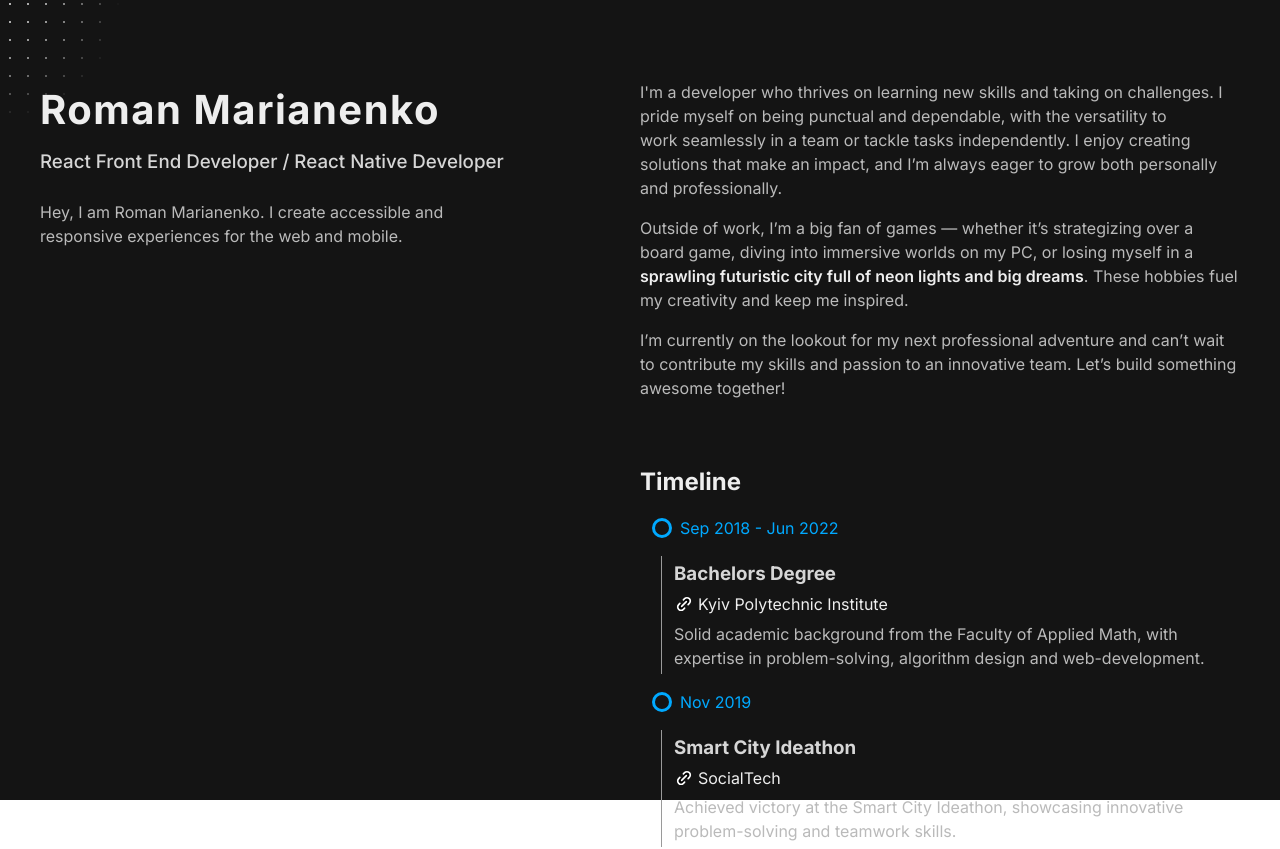
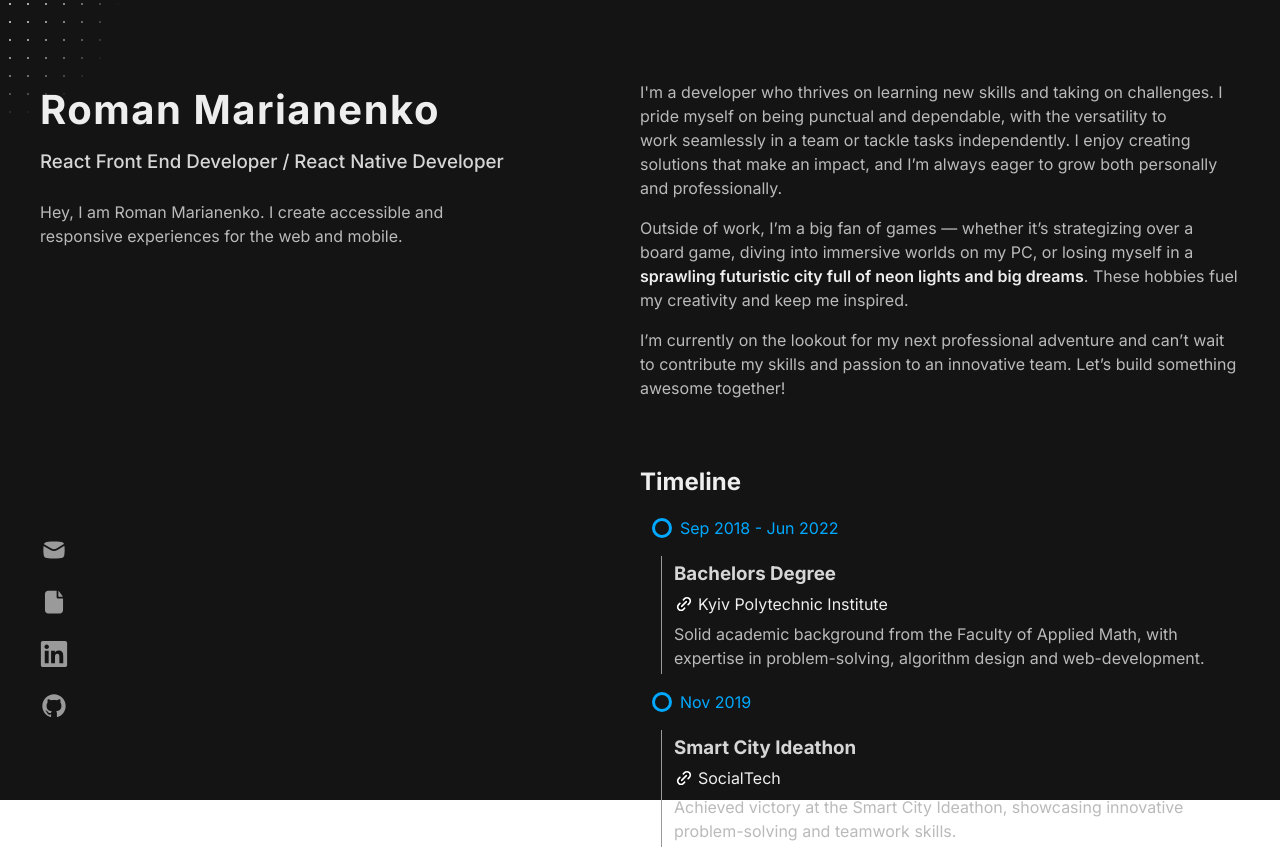
Before and after one commit to kpimarianenko/homepage, a React (Vite) app: page / in a window 1280 px wide. Shown: the top 849 px of the page. Built offline with nearby package versions, Linux system fonts and the light colour scheme; a web font is replaced by a local one.

Commit message:
links to social media implemented

```diff
--- /dev/null
+++ b/src/assets/icons/document.tsx
@@ -0,0 +1,8 @@
+import { IconProps } from '@/types/icons';
+
+export const DocumentIcon: React.FC<IconProps> = ({ color = 'white', className }) => (
+  <svg className={className} fill={color} width='24' height='24' viewBox='0 0 24 24'>
+    <path d='M14 2.25C14.1381 2.25 14.25 2.36193 14.25 2.5V8.14706C14.25 8.56127 14.5858 8.89706 15 8.89706H19.5C19.6381 8.89706 19.75 9.00899 19.75 9.14706V19C19.75 20.5188 18.5188 21.75 17 21.75H7C5.48122 21.75 4.25 20.5188 4.25 19V5C4.25 3.48122 5.48122 2.25 7 2.25H14Z' />
+    <path d='M16.0862 2.63839C15.9426 2.5225 15.75 2.63964 15.75 2.82414V7.14706C15.75 7.28513 15.8619 7.39706 16 7.39706H19.2983C19.416 7.39706 19.4903 7.27302 19.4217 7.17745L16.4085 2.97955C16.3158 2.85036 16.2071 2.736 16.0862 2.63839Z' />
+  </svg>
+);
--- /dev/null
+++ b/src/assets/icons/envelope.tsx
@@ -0,0 +1,8 @@
+import { IconProps } from '@/types/icons';
+
+export const EnvelopeIcon: React.FC<IconProps> = ({ color = 'white', className }) => (
+  <svg className={className} fill={color} width='24' height='24' viewBox='0 0 24 24'>
+    <path d='M7.28918 4.90761C10.4238 4.63513 13.5762 4.63512 16.7108 4.90761L18.2211 5.03889C19.2264 5.12629 20.0875 5.72596 20.5337 6.58374C20.5907 6.69347 20.5479 6.82633 20.4428 6.89144L14.1768 10.7704C12.833 11.6023 11.1384 11.6197 9.77772 10.8157L3.46989 7.08833C3.36798 7.02811 3.3212 6.90415 3.36713 6.79505C3.77529 5.82548 4.69292 5.1333 5.77895 5.0389L7.28918 4.90761Z' />
+    <path d='M3.362 8.76688C3.20603 8.67472 3.00703 8.7739 2.98885 8.95414C2.73512 11.4698 2.79653 14.0092 3.17308 16.5133C3.3716 17.8334 4.44901 18.8455 5.77895 18.9611L7.28918 19.0924C10.4238 19.3649 13.5762 19.3649 16.7108 19.0924L18.2211 18.9611C19.551 18.8455 20.6284 17.8334 20.8269 16.5133C21.2145 13.9363 21.2682 11.3217 20.9882 8.73428C20.9685 8.55276 20.7662 8.45541 20.6109 8.55151L14.9664 12.0458C13.1482 13.1713 10.8556 13.1949 9.01462 12.1071L3.362 8.76688Z' />
+  </svg>
+);
--- /dev/null
+++ b/src/assets/icons/github.tsx
@@ -0,0 +1,7 @@
+import { IconProps } from '@/types/icons';
+
+export const GitHubIcon: React.FC<IconProps> = ({ color = 'white', className }) => (
+  <svg className={className} fill={color} width='24' height='24' viewBox='0 0 24 24'>
+    <path d='M12 2C10.6868 2 9.38642 2.25866 8.17317 2.7612C6.95991 3.26375 5.85752 4.00035 4.92893 4.92893C3.05357 6.8043 2 9.34784 2 12C2 16.42 4.87 20.17 8.84 21.5C9.34 21.58 9.5 21.27 9.5 21C9.5 20.77 9.5 20.14 9.5 19.31C6.73 19.91 6.14 17.97 6.14 17.97C5.68 16.81 5.03 16.5 5.03 16.5C4.12 15.88 5.1 15.9 5.1 15.9C6.1 15.97 6.63 16.93 6.63 16.93C7.5 18.45 8.97 18 9.54 17.76C9.63 17.11 9.89 16.67 10.17 16.42C7.95 16.17 5.62 15.31 5.62 11.5C5.62 10.39 6 9.5 6.65 8.79C6.55 8.54 6.2 7.5 6.75 6.15C6.75 6.15 7.59 5.88 9.5 7.17C10.29 6.95 11.15 6.84 12 6.84C12.85 6.84 13.71 6.95 14.5 7.17C16.41 5.88 17.25 6.15 17.25 6.15C17.8 7.5 17.45 8.54 17.35 8.79C18 9.5 18.38 10.39 18.38 11.5C18.38 15.32 16.04 16.16 13.81 16.41C14.17 16.72 14.5 17.33 14.5 18.26C14.5 19.6 14.5 20.68 14.5 21C14.5 21.27 14.66 21.59 15.17 21.5C19.14 20.16 22 16.42 22 12C22 10.6868 21.7413 9.38642 21.2388 8.17317C20.7362 6.95991 19.9997 5.85752 19.0711 4.92893C18.1425 4.00035 17.0401 3.26375 15.8268 2.7612C14.6136 2.25866 13.3132 2 12 2Z' />
+  </svg>
+);
--- a/src/assets/icons/link.tsx
+++ b/src/assets/icons/link.tsx
@@ -1,10 +1,9 @@
 import { IconProps } from '@/types/icons';
 
 export const LinkIcon: React.FC<IconProps> = ({ color = 'white', className }) => (
-  <svg className={className} width='48' height='48' viewBox='0 0 24 24'>
+  <svg className={className} stroke={color} width='48' height='48' viewBox='0 0 24 24'>
     <path
       d='M9.1718 14.8288L14.8287 9.17192M7.05086 11.293L5.63664 12.7072C4.07455 14.2693 4.07409 16.8022 5.63619 18.3643C7.19829 19.9264 9.7317 19.9259 11.2938 18.3638L12.7065 16.9498M11.2929 7.05L12.7071 5.63579C14.2692 4.07369 16.8016 4.07397 18.3637 5.63607C19.9258 7.19816 19.9257 9.73085 18.3636 11.2929L16.9501 12.7071'
-      stroke={color}
       strokeWidth='2'
       strokeLinecap='round'
       strokeLinejoin='round'
--- /dev/null
+++ b/src/assets/icons/linkedin.tsx
@@ -0,0 +1,7 @@
+import { IconProps } from '@/types/icons';
+
+export const LinkedInIcon: React.FC<IconProps> = ({ color = 'white', className }) => (
+  <svg className={className} fill={color} width='24' height='24' viewBox='0 0 32 32'>
+    <path d='M28.778 1.004h-25.56c-0.008-0-0.017-0-0.027-0-1.199 0-2.172 0.964-2.186 2.159v25.672c0.014 1.196 0.987 2.161 2.186 2.161 0.010 0 0.019-0 0.029-0h25.555c0.008 0 0.018 0 0.028 0 1.2 0 2.175-0.963 2.194-2.159l0-0.002v-25.67c-0.019-1.197-0.994-2.161-2.195-2.161-0.010 0-0.019 0-0.029 0h0.001zM9.9 26.562h-4.454v-14.311h4.454zM7.674 10.293c-1.425 0-2.579-1.155-2.579-2.579s1.155-2.579 2.579-2.579c1.424 0 2.579 1.154 2.579 2.578v0c0 0.001 0 0.002 0 0.004 0 1.423-1.154 2.577-2.577 2.577-0.001 0-0.002 0-0.003 0h0zM26.556 26.562h-4.441v-6.959c0-1.66-0.034-3.795-2.314-3.795-2.316 0-2.669 1.806-2.669 3.673v7.082h-4.441v-14.311h4.266v1.951h0.058c0.828-1.395 2.326-2.315 4.039-2.315 0.061 0 0.121 0.001 0.181 0.003l-0.009-0c4.5 0 5.332 2.962 5.332 6.817v7.855z'></path>
+  </svg>
+);
--- a/src/assets/translations/en.json
+++ b/src/assets/translations/en.json
@@ -2,6 +2,12 @@
   "name": "Roman Marianenko",
   "position": "React Front End Developer / React Native Developer",
   "short-description": "Hey, I am Roman Marianenko. I create accessible and responsive experiences for the web and mobile.",
+  "socials": {
+    "mail": "Mail Me",
+    "github": "GitHub",
+    "linkedin": "LinkedIn",
+    "cv": "Résumé"
+  },
   "about": {
     "p1": "I'm a developer who thrives on learning new skills and taking on challenges. I pride myself on being punctual and dependable, with the versatility to work seamlessly in a team or tackle tasks independently. I enjoy creating solutions that make an impact, and I’m always eager to grow both personally and professionally.",
     "p2-1": "Outside of work, I’m a big fan of games — whether it’s strategizing over a board game, diving into immersive worlds on my PC, or losing myself in a ",
--- /dev/null
+++ b/src/pages/home/components/socials-link/index.tsx
@@ -0,0 +1,15 @@
+import { IconComponent } from '@/types/icons';
+import styles from './styles.module.scss';
+
+interface SocialsLinkProps {
+  title: string;
+  url: string;
+  Icon: IconComponent;
+}
+
+export const SocialsLink: React.FC<SocialsLinkProps> = ({ title, url, Icon }) => (
+  <a className={styles.container} target='_blank' href={url}>
+    <Icon className={styles.icon} />
+    <p>{title}</p>
+  </a>
+);
--- /dev/null
+++ b/src/pages/home/components/socials-link/styles.module.scss
@@ -0,0 +1,36 @@
+@use '@/styles/colors.module';
+
+.container {
+  display: flex;
+  align-items: center;
+  text-decoration: none;
+  color: colors.$primary-300;
+  margin-top: 1.5rem;
+
+  .icon {
+    width: 1.75rem;
+    height: 1.75rem;
+    fill: colors.$primary-300;
+    transition: fill 0.2s;
+  }
+
+  p {
+    overflow: hidden;
+    text-wrap: nowrap;
+    width: 0;
+    padding-left: 0.5rem;
+    transition: flex-grow 1.5s;
+  }
+
+  &:hover {
+    color: colors.$primary-50;
+
+    .icon {
+      fill: colors.$primary-50;
+    }
+
+    p {
+      flex-grow: 1;
+    }
+  }
+}
--- a/src/pages/home/index.tsx
+++ b/src/pages/home/index.tsx
@@ -1,4 +1,9 @@
+import { DocumentIcon } from '@/assets/icons/document';
+import { EnvelopeIcon } from '@/assets/icons/envelope';
+import { GitHubIcon } from '@/assets/icons/github';
+import { LinkedInIcon } from '@/assets/icons/linkedin';
 import { i18n } from '@/services/i18n';
+import { SocialsLink } from './components/socials-link';
 import { Tag } from './components/tag';
 import { TimelineItem, TimelineItemProps } from './components/timeline-item';
 import styles from './styles.module.scss';
@@ -48,7 +53,7 @@ export const HomePage: React.FC = () => {
     'React',
     'React Native',
     'HTML',
-    'CSS',
+    'CSS/SCSS',
     'Redux',
     'Redux Toolkit',
     'GraphQL/Apollo',
@@ -80,6 +85,24 @@ export const HomePage: React.FC = () => {
         <h1 className={styles.name}>{i18n.t('name')}</h1>
         <h3 className={styles.position}>{i18n.t('position')}</h3>
         <p className={styles['short-description']}>{i18n.t('short-description')}</p>
+        <div className={styles.links}>
+          <SocialsLink
+            title={i18n.t('socials.mail')}
+            url='mailto:kpimarianenko@gmail.com'
+            Icon={EnvelopeIcon}
+          />
+          <SocialsLink title={i18n.t('socials.cv')} url='/homepage/cv.pdf' Icon={DocumentIcon} />
+          <SocialsLink
+            title={i18n.t('socials.linkedin')}
+            url='https://www.linkedin.com/in/roman-marianenko-72446325a/'
+            Icon={LinkedInIcon}
+          />
+          <SocialsLink
+            title={i18n.t('socials.github')}
+            url='https://github.com/kpimarianenko'
+            Icon={GitHubIcon}
+          />
+        </div>
       </aside>
       <main className={styles.details}>
         <section className={styles.about}>
--- a/src/pages/home/styles.module.scss
+++ b/src/pages/home/styles.module.scss
@@ -3,16 +3,19 @@
 $vertical-gap: 5rem;
 
 .container {
-  margin: $vertical-gap 0;
   min-height: 100vh;
   display: grid;
   grid-template-columns: 1fr 1fr;
 }
 
 .general {
+  display: flex;
+  flex-direction: column;
   align-self: start;
   position: sticky;
-  top: $vertical-gap;
+  padding: $vertical-gap 0;
+  height: 100vh;
+  top: 0;
 
   .name {
     letter-spacing: 1.5px;
@@ -29,9 +32,18 @@ $vertical-gap: 5rem;
   .short-description {
     max-width: 70%;
   }
+
+  .links {
+    flex-grow: 1;
+    display: flex;
+    flex-direction: column;
+    justify-content: flex-end;
+  }
 }
 
 .details {
+  padding: $vertical-gap 0;
+
   section {
     margin-bottom: 4rem;
 
--- a/src/types/icons.ts
+++ b/src/types/icons.ts
@@ -2,3 +2,5 @@ export interface IconProps {
   color?: string;
   className?: string;
 }
+
+export type IconComponent = React.FC<IconProps>;
```
Also changed, not shown: 1 other file (tests, documents, lock files or other folders).
